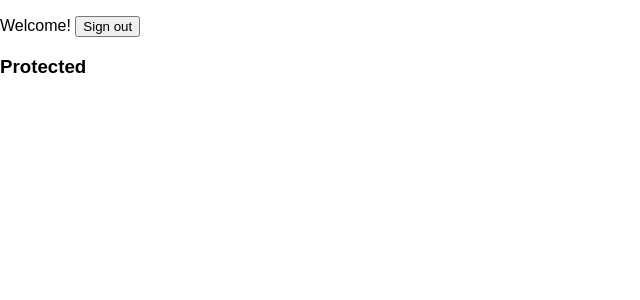
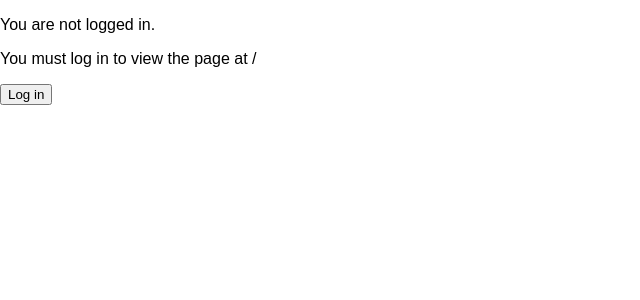
Before and after one commit to katarzynajaskolska/bookstore-front, a React (Create React App) app: page /login in a window 1280 px wide. Before the commit this address led to /. Shown: the top 300 px of the page, without its empty margins (0-640 px from the left). Built offline with nearby package versions, Linux system fonts and the light colour scheme.

Commit message:
Fix login

```diff
--- a/src/App.js
+++ b/src/App.js
@@ -40,7 +40,7 @@ class App extends Component {
 
 const PrivateRoute = ({ component: Component, ...rest }) => (
   <Route {...rest} render={props => (
-    fakeAuth.isAuthenticated ? (
+    fakeAuth.isAuthenticated() ? (
       <Component {...props}/>
     ) : (
       <Redirect to={{
--- a/src/AuthButton.js
+++ b/src/AuthButton.js
@@ -3,7 +3,7 @@ import { withRouter } from 'react-router-dom';
 import fakeAuth from './fakeAuth';
 
 const AuthButton = withRouter(({ history }) => (
-  fakeAuth.isAuthenticated ? (
+  fakeAuth.isAuthenticated() ? (
     <p>
       Welcome! <button onClick={() => {
         fakeAuth.signout(() => history.push('/'))
--- a/src/Login.js
+++ b/src/Login.js
@@ -21,7 +21,7 @@ class Login extends React.Component {
   }
 
   render() {
-    if (fakeAuth.isAuthenticated) { return <Redirect to='/' /> }
+    if (fakeAuth.isAuthenticated()) { return <Redirect to='/' /> }
 
     const { from } = this.props.location.state || { from: { pathname: '/' } }
     const { redirectToReferrer } = this.state
--- a/src/fakeAuth.js
+++ b/src/fakeAuth.js
@@ -1,6 +1,8 @@
 const fakeAuth = {
   userToken: null,
-  isAuthenticated: () => !!this.userToken,
+  isAuthenticated() {
+    return !!this.userToken
+  },
   authenticate(cb) {
     this.isAuthenticated = true
     setTimeout(cb, 100) // fake async
```
